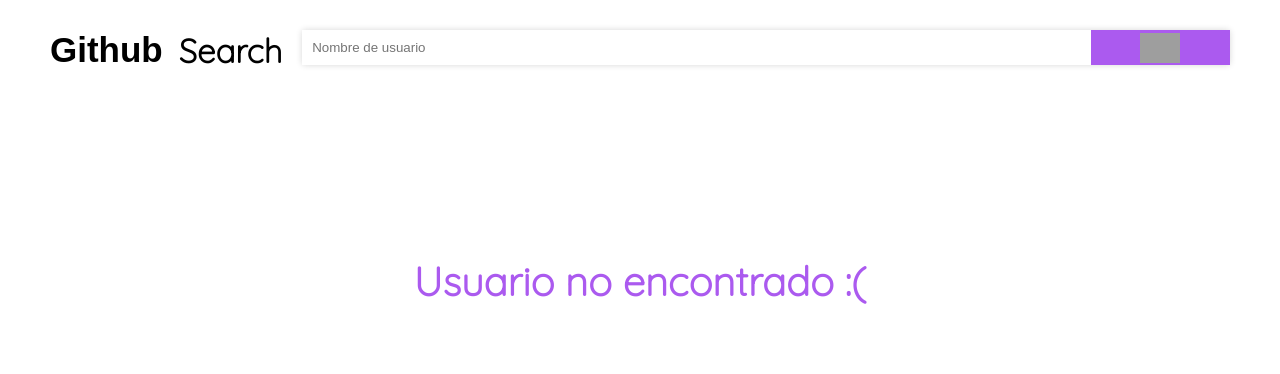
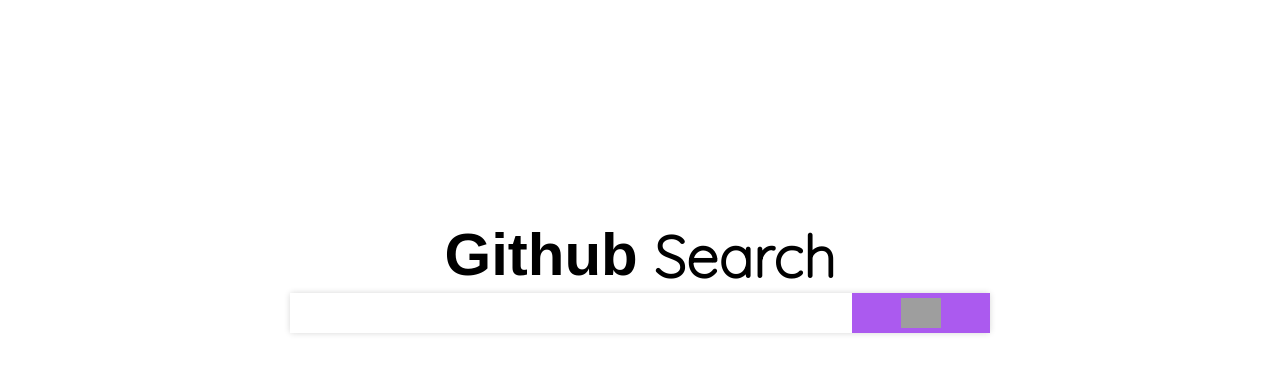
Before and after one commit to concretesolutions/frontend-recruiting-hsa, a React (Create React App) app in the folder github-search/: page / in a window 1280 px wide. Shown: the top 374 px of the page. Built offline with nearby package versions, Linux system fonts and the light colour scheme; grey boxes are pictures that could not be loaded; a web font is replaced by a local one.

Commit message:
conecto busqueda de home con el resultado de los usuarios

```diff
--- a/github-search/src/App.jsx
+++ b/github-search/src/App.jsx
@@ -6,7 +6,7 @@
 } from "react-router-dom";
 import { UserProvider } from './Context/UserContext'
 import { Nav } from './Components/Nav';
-import { Home } from './Views/Home';
+import Home from './Views/Home';
 
 function App() {
   return (
@@ -15,16 +15,15 @@
 
         <Route path="/" exact>
           <UserProvider>
-            {/* <Home /> */}
+            <Home />
+          </UserProvider>
+        </Route>
+
+        <Route path="/detalles">
+          <UserProvider>
             <Nav />
           </UserProvider>
         </Route>
-
-        {/* <Route path="/detalles">
-        </Route>
-
-        <Route path="/noEncontrado">
-        </Route> */}
 
       </Switch>
     </Router>
--- a/github-search/src/Components/Nav.jsx
+++ b/github-search/src/Components/Nav.jsx
@@ -4,10 +4,8 @@
 
 
 export const Nav = () => {
-    let { setSearch, search, repos, users, searchUser } = useContext(UserContext)
+    let { setSearch, search, searchUser } = useContext(UserContext)
 
-    console.log(users)
-    console.log(repos)
     return (
         <>
             <div className="nav-container">
--- a/github-search/src/Components/ResultUsers.jsx
+++ b/github-search/src/Components/ResultUsers.jsx
@@ -1,4 +1,4 @@
-import React, { useContext, useState } from 'react'
+import React, { useContext } from 'react'
 import { UserContext } from '../Context/UserContext'
 import UserNotFound from './UserNotFound';
 
@@ -10,7 +10,7 @@
 
     const starCounter = () => {
         repos.map((item) => {
-            totalStars += item.stargazers_count
+            return totalStars += item.stargazers_count
         })
     }
     starCounter()
--- a/github-search/src/Context/UserContext.js
+++ b/github-search/src/Context/UserContext.js
@@ -10,10 +10,7 @@
     const [users, setUsers] = useState([])
     const [repos, setRepos] = useState([])
 
-
     const searchUser = async () => {
-        console.log(search)
-
         try {
             const dataUsers = await axios(`https://api.github.com/users/${search}`)
             const dataRepos = await axios(`https://api.github.com/users/${search}/repos`)
@@ -22,7 +19,6 @@
         } catch (error) {
             console.log(error)
         }
-
     }
 
   return (
--- a/github-search/src/Views/Home.jsx
+++ b/github-search/src/Views/Home.jsx
@@ -1,6 +1,15 @@
-import React from 'react'
+import React, { useContext } from 'react'
+import { UserContext } from '../Context/UserContext'
+import { withRouter } from "react-router-dom";
 
-export const Home = () => {
+const Home = (props) => {
+    let { setSearch, search, searchUser } = useContext(UserContext)
+
+    const ups = () => {
+        searchUser()
+        props.history.push('/detalles')
+    }
+
     return (
         <div className="home-container">
             <div className="home-containerTittle">
@@ -9,8 +18,8 @@
             </div>
             <div className="home-containerInput">
                 <div className="home-borderInput">
-                    <input className="home-input" type="text"/>
-                    <button className="home-btnInput">
+                    <input className="home-input" value={search} type="text" onChange={ (e) => setSearch(e.target.value)}/>
+                    <button className="home-btnInput" onClick={() => ups() }>
                         <img className="home-imgInput" src="https://i.ibb.co/QD0q88v/lupa.png" alt="Lupa de búsqueda"/>
                     </button>
                 </div>
@@ -18,3 +27,5 @@
         </div>
     )
 }
+
+export default withRouter(Home)
```
